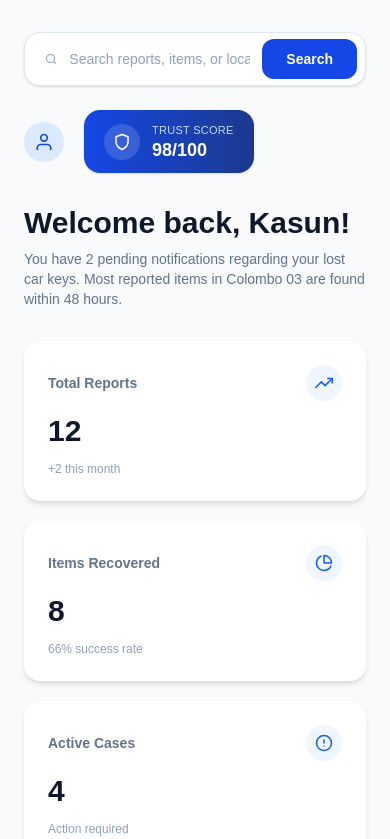
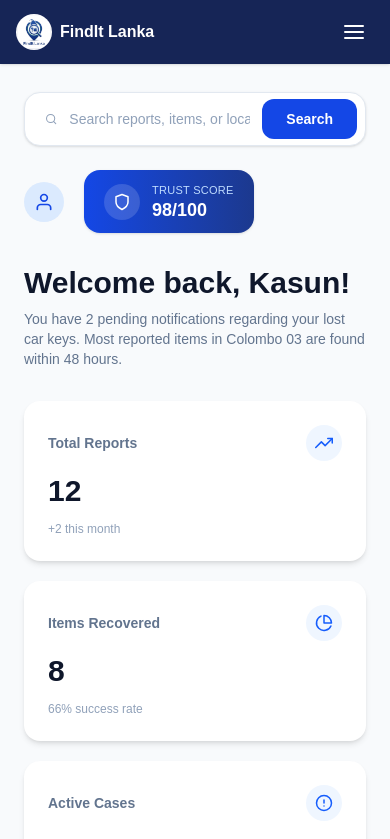
Before and after one commit to KavinduSandeepaAmaranath/FindIt-Lanka, a React (Vite) app in the folder client/: page /dashboard in a window 390 px wide. Shown: the top 839 px of the page. Built offline with nearby package versions, Linux system fonts and the light colour scheme.

Commit message:
User Dashboard version 2 - FIXED:fixed top navigation bar for mobile devices with a hamburger menu.

```diff
--- a/client/src/components/dashboard/DashBoardSidebar.jsx
+++ b/client/src/components/dashboard/DashBoardSidebar.jsx
@@ -1,3 +1,4 @@
+import { useState } from "react";
 import { Link, useLocation } from "react-router-dom";
 import {
   FiGrid,
@@ -8,6 +9,8 @@ import {
   FiSettings,
   FiHelpCircle,
   FiSend,
+  FiMenu,
+  FiX,
 } from "react-icons/fi";
 import logo from "../../assets/images/Loginlogo.png";
 
@@ -22,12 +25,51 @@ const navItems = [
 ];
 
 function DashboardSidebar() {
-  const location = useLocation(); //gets the current browser URL.
+  const location = useLocation();
+  const [isOpen, setIsOpen] = useState(false);
+
+  const closeDrawer = () => setIsOpen(false);
 
   return (
-    <aside className="hidden lg:flex lg:flex-col lg:w-72 lg:shrink-0 bg-gradient-to-b from-blue-800 to-blue-950 text-white min-h-screen sticky top-0">
-      <div className="px-7 pt-8 pb-6 border-b border-white/10">
-        <Link to="/dashboard" className="flex items-center gap-3">
+    <>
+      <div className="lg:hidden fixed top-0 left-0 right-0 z-50 flex items-center justify-between px-4 py-3 bg-blue-950 text-white shadow-sm">
+        <Link to="/dashboard" className="flex items-center gap-2">
+          <img
+            src={logo}
+            alt="FindIt Lanka logo"
+            className="w-9 h-9 rounded-full object-cover bg-white"
+          />
+          <p className="text-base font-bold leading-tight">FindIt Lanka</p>
+        </Link>
+        <button
+          onClick={() => setIsOpen(true)}
+          aria-label="Open menu"
+          className="p-2 rounded-lg hover:bg-white/10 transition-colors"
+        >
+          <FiMenu className="w-6 h-6" />
+        </button>
+      </div>
+
+      {/*overlay*/}
+      {isOpen && (
+        <div
+          onClick={closeDrawer}
+          className="fixed top-[60px] inset-x-0 bottom-0 z-30 bg-black/50 lg:hidden"
+        />
+      )}
+
+      {/*sidebar drawer*/}
+      <aside
+        className={`
+          fixed top-[60px] bottom-0 left-0 z-40 w-72 flex flex-col
+          bg-gradient-to-b from-blue-800 to-blue-950 text-white
+          transform transition-transform duration-300 ease-in-out
+          ${isOpen ? "translate-x-0" : "-translate-x-full"}
+          lg:fixed lg:top-0 lg:inset-y-0 lg:translate-x-0 lg:flex lg:w-72 lg:shrink-0 lg:min-h-screen
+        `}
+      >
+        <div className="px-7 pt-8 pb-6 border-b border-white/10 flex items-center justify-between">
+          <Link to="/dashboard" className="flex items-center gap-3" onClick={closeDrawer}>
             <img
               src={logo}
               alt="FindIt Lanka logo"
@@ -38,22 +80,31 @@ function DashboardSidebar() {
               <p className="text-xs text-blue-200">Lost &amp; Found Portal</p>
             </div>
           </Link>
+
+          <button
+            onClick={closeDrawer}
+            aria-label="Close menu"
+            className="lg:hidden p-1.5 rounded-lg hover:bg-white/10 transition-colors"
+          >
+            <FiX className="w-5 h-5" />
+          </button>
         </div>
 
         <nav className="flex-1 px-4 py-6 space-y-1">
           {navItems.map(({ label, to, icon: Icon }) => {
-          const active = location.pathname === to; //checks if the current URL matches the link
+            const active = location.pathname === to;
             return (
               <Link
                 key={label}
                 to={to}
+                onClick={closeDrawer}
                 className={`flex items-center gap-3 px-3.5 py-3 rounded-xl text-sm font-semibold transition-colors ${
                   active
                     ? "bg-white text-blue-900 shadow-sm"
                     : "text-blue-100 hover:bg-white/10 hover:text-white"
                 }`}
               >
-              <Icon className="w-4.5 h-4.5" />
+                <Icon className="w-5 h-5" />
                 {label}
               </Link>
             );
@@ -67,6 +118,7 @@ function DashboardSidebar() {
           </button>
         </div>
       </aside>
+    </>
   );
 }
 
--- a/client/src/pages/Dashboard.jsx
+++ b/client/src/pages/Dashboard.jsx
@@ -21,7 +21,7 @@ function Dashboard() {
     <div className="flex bg-slate-50">
       <DashboardSidebar />
 
-      <div className="flex-1 min-w-0" >
+      <div className="flex-1 min-w-0 pt-[60px] lg:pt-0 lg:ml-72">
 
         <div className="max-w-[1400px] mx-auto px-6 lg:px-10 py-8 space-y-8">
           <DashboardTopbar user={currentUser} />
```
Lines whose indentation alone changed are shown as unchanged.
